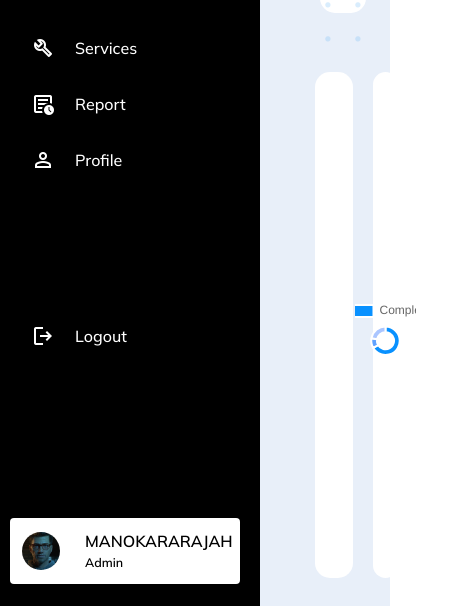
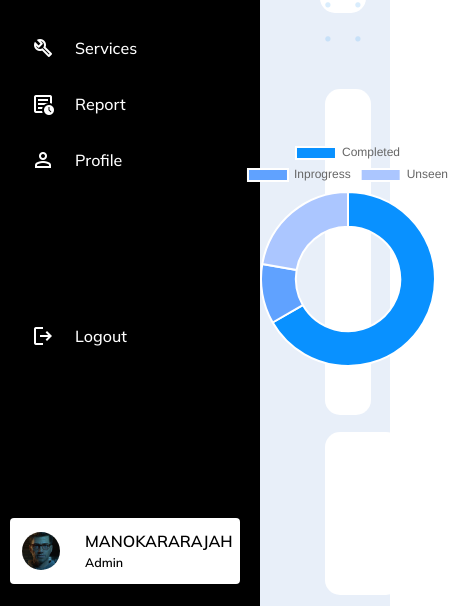
Before and after one commit to CommuniCareSL/CommuniCare-WebApp, a React (Vite) app: page /dashboard in a window 390 px wide. Shown: the part 235-841 px from the top of the page, 463 px wide, since content can reach past the window. Built offline with nearby package versions, Linux system fonts and the light colour scheme.

Commit message:
change the dashboard summery components

```diff
--- a/src/components/Admin/DoughnutChart.jsx
+++ b/src/components/Admin/DoughnutChart.jsx
@@ -1,5 +1,6 @@
 import React, { useState, useEffect } from 'react';
 import { Chart } from 'primereact/chart';
+import { width } from '@fortawesome/free-brands-svg-icons/fa42Group';
 
 const DoughnutChart = () => {
   const [chartData, setChartData] = useState({});
@@ -35,7 +36,7 @@ const DoughnutChart = () => {
 
   return (
     <div className="card flex justify-content-center">
-      <Chart type="doughnut" data={chartData} options={chartOptions} className="w-full md:w-30rem" />
+      <Chart type="doughnut" data={chartData} options={chartOptions} className="w-full md:w-30rem" style={{ width: '230px', height: '230px' }} />
     </div>
   );
 }
--- a/src/pages/Admin/Dashboard.jsx
+++ b/src/pages/Admin/Dashboard.jsx
@@ -22,10 +22,19 @@ const Dashboard = () => {
         <CardSlider />
 
         <div className="admin-dashboard-appointment-complaint-summery">
+
           <div className="admin-dashboard-appointment-summery"></div>
 
-          <div className="admin-dashboard-complaint-summery">
-            <DoughnutChart />
+          <div className="admin-dashboard-complaint-registeroffices-summery">
+
+            <div className="admin-dashboard-complaint-summery">
+              <DoughnutChart />
+            </div>
+
+            <div className="admin-dashboard-registeroffices">
+
+            </div>
+
           </div>
 
         </div>
--- a/src/styles/pages/Admin/Dashboard.css
+++ b/src/styles/pages/Admin/Dashboard.css
@@ -42,6 +42,14 @@
   margin-top: 7vh;
 }
 
+.admin-dashboard-complaint-registeroffices-summery{
+  display: flex;
+  width: 30%;
+  height: 60vh;
+  margin-left: 10px;
+  flex-direction: column;
+}
+
 .admin-dashboard-appointment-summery{
   width: 80%;
   height: 60vh;
@@ -51,14 +59,45 @@
 }
 
 .admin-dashboard-complaint-summery{
-  width: 30%;
-  height: 60vh;
+  width: 100%;
+  height: 40vh;
   background-color: #fff;
-  margin-left: 10px;
   border-radius: 15px;
   display: flex;
   align-items: center;
   justify-content: center;
+  margin-bottom: 2vh;
+}
+
+.admin-dashboard-registeroffices{
+  width: 100%;
+  height: 20vh;
+  background-color: #fff;
+  border-radius: 15px;
+  display: flex;
+  align-items: center;
+  justify-content: center;
+}
+
+@media (max-width: 1024px) {
+  .admin-dashboard-appointment-complaint-summery {
+    flex-direction: column; /* Show complaint summary first */
+  }
+
+  .admin-dashboard-complaint-registeroffices-summery{
+    width: 92%;
+    margin-bottom: 2vh;
+  }
+
+  .admin-dashboard-complaint-summery{
+    width: 60%;
+  }
+
+  .admin-dashboard-appointment-summery{
+    width: 92%;
+    margin-bottom: 2vh;
+    margin-left: 10px;
+  }
 }
 
 /* .admin-dashboard-detailed-box{
```
